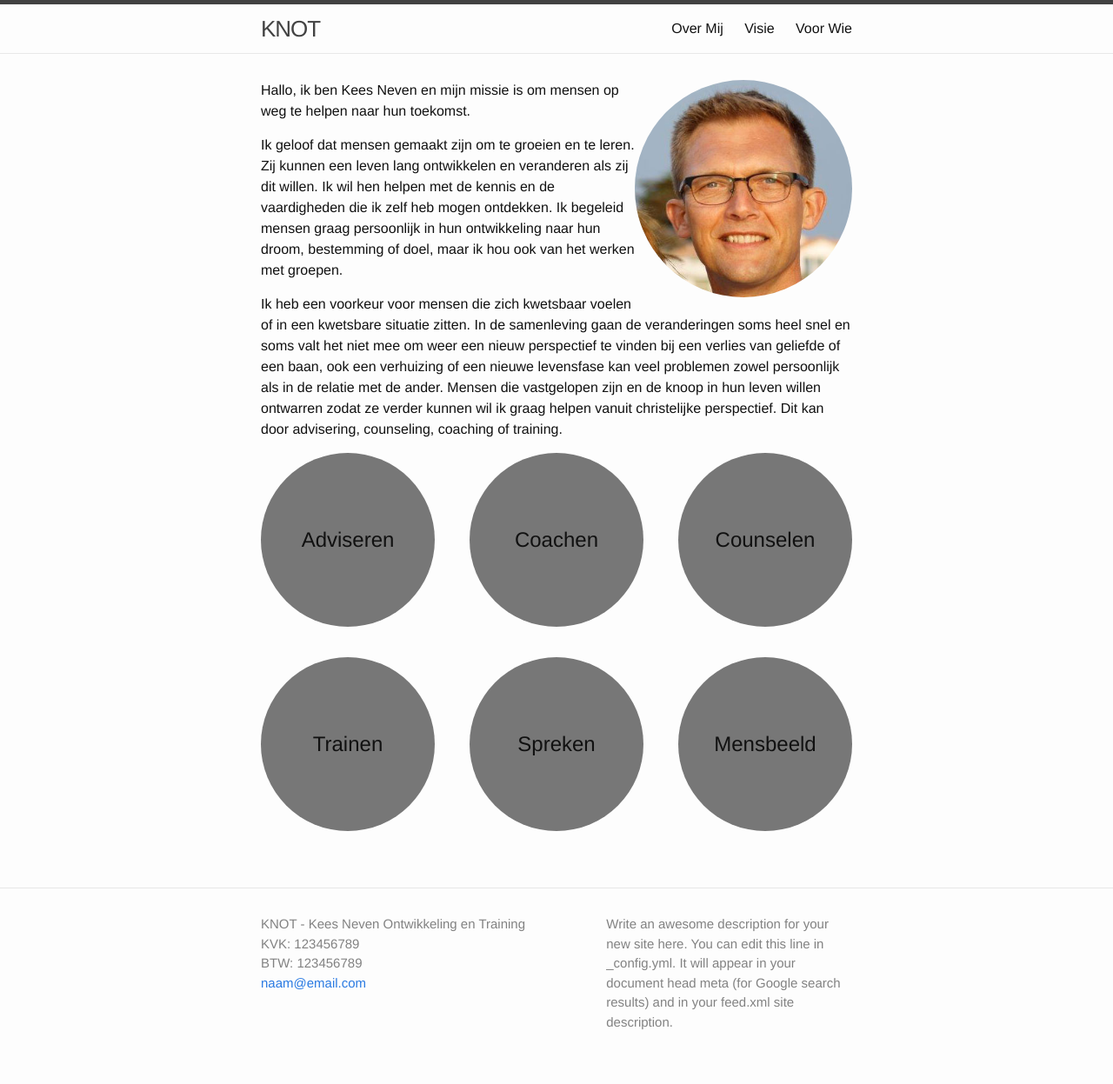
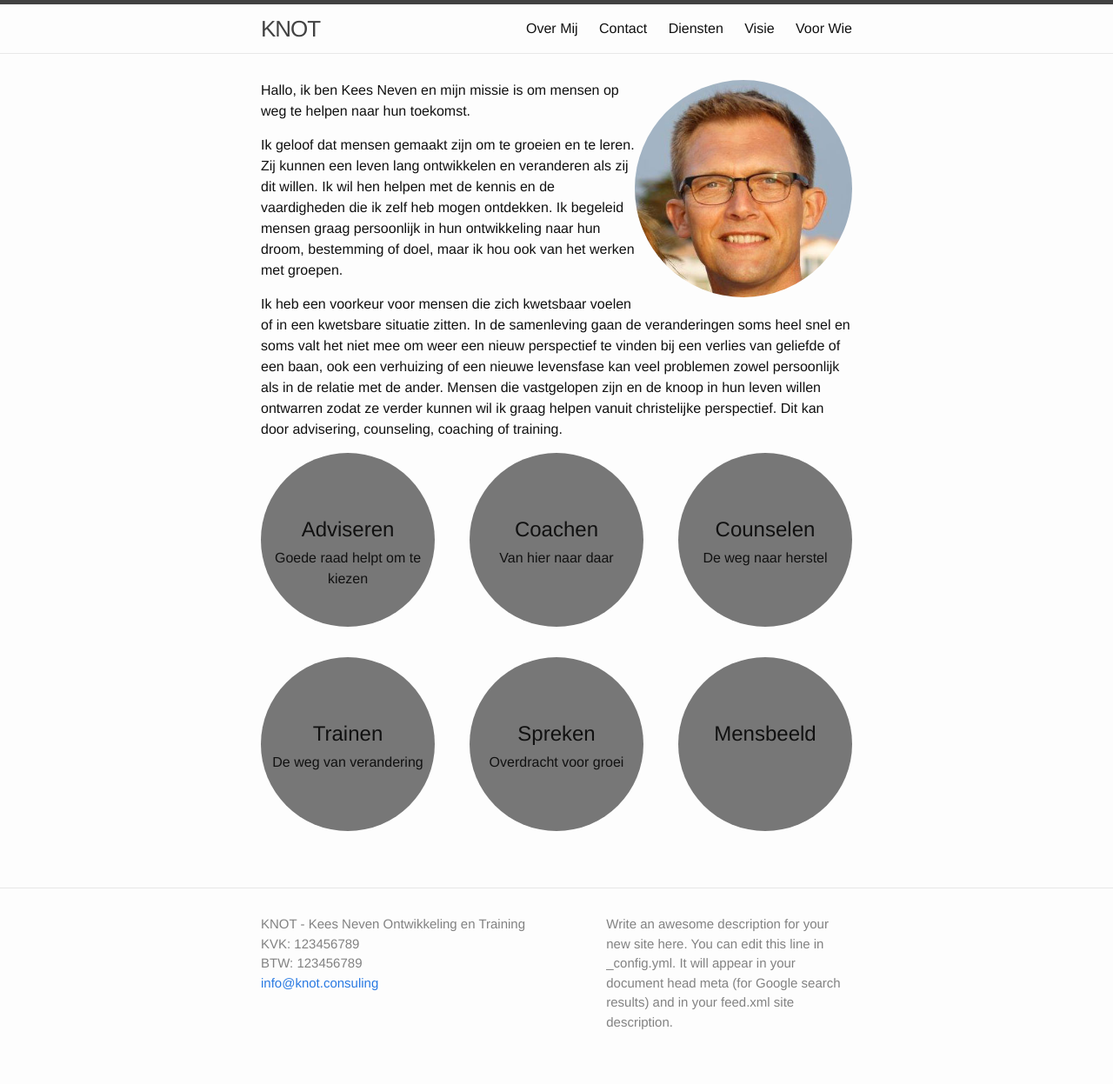
Before and after one commit to keesneven/keesneven.github.io, a Jekyll site: the page built from index.html, in a window 1280 px wide. Shown: the whole page at 87% size. Built offline with Jekyll 4.4.1, drawn with Linux system fonts in a browser that asks for light colours; nearby versions of some CDN libraries.

Commit message:
Added CNAME, updated mailadres

```diff
--- /dev/null
+++ b/CNAME
@@ -0,0 +1 @@
+www.knot.consulting
--- a/_config.yml
+++ b/_config.yml
@@ -1,13 +1,13 @@
 # Site settings
 title: KNOT
 subtitle: Kees Neven Ontwikkeling en Training
-email: naam@email.com
+email: info@knot.consuling
 description: > # this means to ignore newlines until "baseurl:"
   Write an awesome description for your new site here. You can edit this
   line in _config.yml. It will appear in your document head meta (for
   Google search results) and in your feed.xml site description.
 baseurl: "/" # the subpath of your site, e.g. /blog/
-url: "http://keesneven.github.io/" # the base hostname & protocol for your site
+url: "http://localhost:4000" # the base hostname & protocol for your site
 twitter_username: jekyllrb
 github_username:  jekyll
 
--- a/css/main.css
+++ b/css/main.css
@@ -314,7 +314,11 @@ h4 {
 }
 
 .circle h2 {
-  padding-top: 41%;
+  padding-top: 35%;
+}
+
+.circle p {
+  margin-top: -12px;
 }
 
 .overlay {
--- a/index.html
+++ b/index.html
@@ -17,12 +17,42 @@ layout: default
 
   <div class="buttonswrapper">
     <div class="circle-wrapper">
-      <div class="col"><div class="circle-1 circle" id="advice"><h2>Adviseren</h2></div></div>
-      <div class="col"><div class="circle-2 circle" id="coaching"><h2>Coachen</h2></div></div>
-      <div class="col"><div class="circle-3 circle" id="counseling"><h2>Counselen</h2></div></div>
-      <div class="col"><div class="circle-4 circle" id="training"><h2>Trainen</h2></div></div>
-      <div class="col"><div class="circle-5 circle" id="spreken"><h2>Spreken</h2></div></div>
-      <div class="col"><div class="circle-6 circle" id="mensbeeld"><h2>Mensbeeld</h2></div></div>
+      <div class="col">
+        <div class="circle-1 circle" id="advice">
+          <h2>Adviseren</h2>
+          <p>Goede raad helpt om te kiezen</p>
+        </div>
+      </div>
+      <div class="col">
+        <div class="circle-2 circle" id="coaching">
+          <h2>Coachen</h2>
+          <p>Van hier naar daar</p>
+        </div>
+      </div>
+      <div class="col">
+        <a href="/diensten/"></a>
+          <div class="circle-3 circle" id="counseling">
+            <h2>Counselen</h2>
+            <p>De weg naar herstel</p>
+          </div>
+      </div>
+      <div class="col">
+        <div class="circle-4 circle" id="training">
+          <h2>Trainen</h2>
+          <p>De weg van verandering</p>
+        </div>
+      </div>
+      <div class="col">
+        <div class="circle-5 circle" id="spreken">
+          <h2>Spreken</h2>
+          <p>Overdracht voor groei</p>
+        </div>
+      </div>
+      <div class="col">
+        <div class="circle-6 circle" id="mensbeeld">
+          <h2>Mensbeeld</h2>
+        </div>
+      </div>
     </div>
     <div class="overlay">
       <div class="x"></div>
```
Also changed, not shown: _includes/footer.html (+0 -34 lines), _includes/header.html (+0 -8 lines), contact.html (added, +24 -0 lines), diensten.html (added, +80 -0 lines), visie.md (+34 -0 lines), 1 other file.
